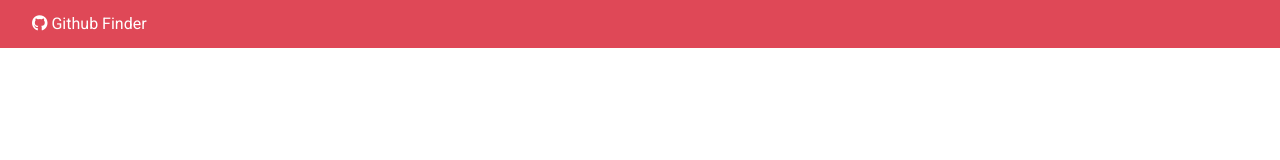
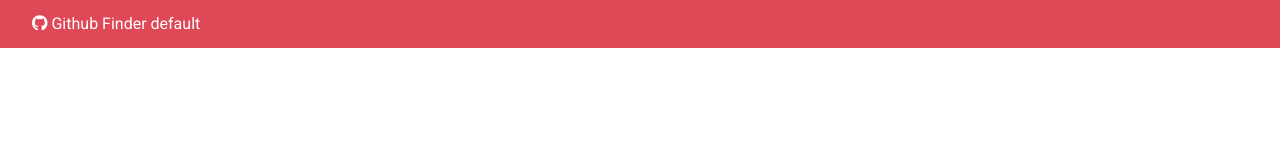
Before and after one commit to wgolanka/react-course-github-finder, a React (Create React App) app: page / in a window 1280 px wide. Shown: the top 160 px of the page. Built offline with nearby package versions, Linux system fonts and the light colour scheme.

Commit message:
Added default props

```diff
--- a/src/App.js
+++ b/src/App.js
@@ -9,7 +9,7 @@ class App extends Component {
     render() {
         return (
             <nav className="navbar bg-primary">
-                <Navbar title="Github Finder" iconClass='fab fa-github'/>
+                <Navbar />
             </nav>
         );
     }
--- a/src/components/layout/Navbar.js
+++ b/src/components/layout/Navbar.js
@@ -1,6 +1,11 @@
 import React, {Component} from 'react';
 
 class Navbar extends Component {
+    static defaultProps = {
+        title: 'Github Finder default',
+        iconClass: 'fab fa-github'
+    };
+
     render() {
         return (
             <div>
```
